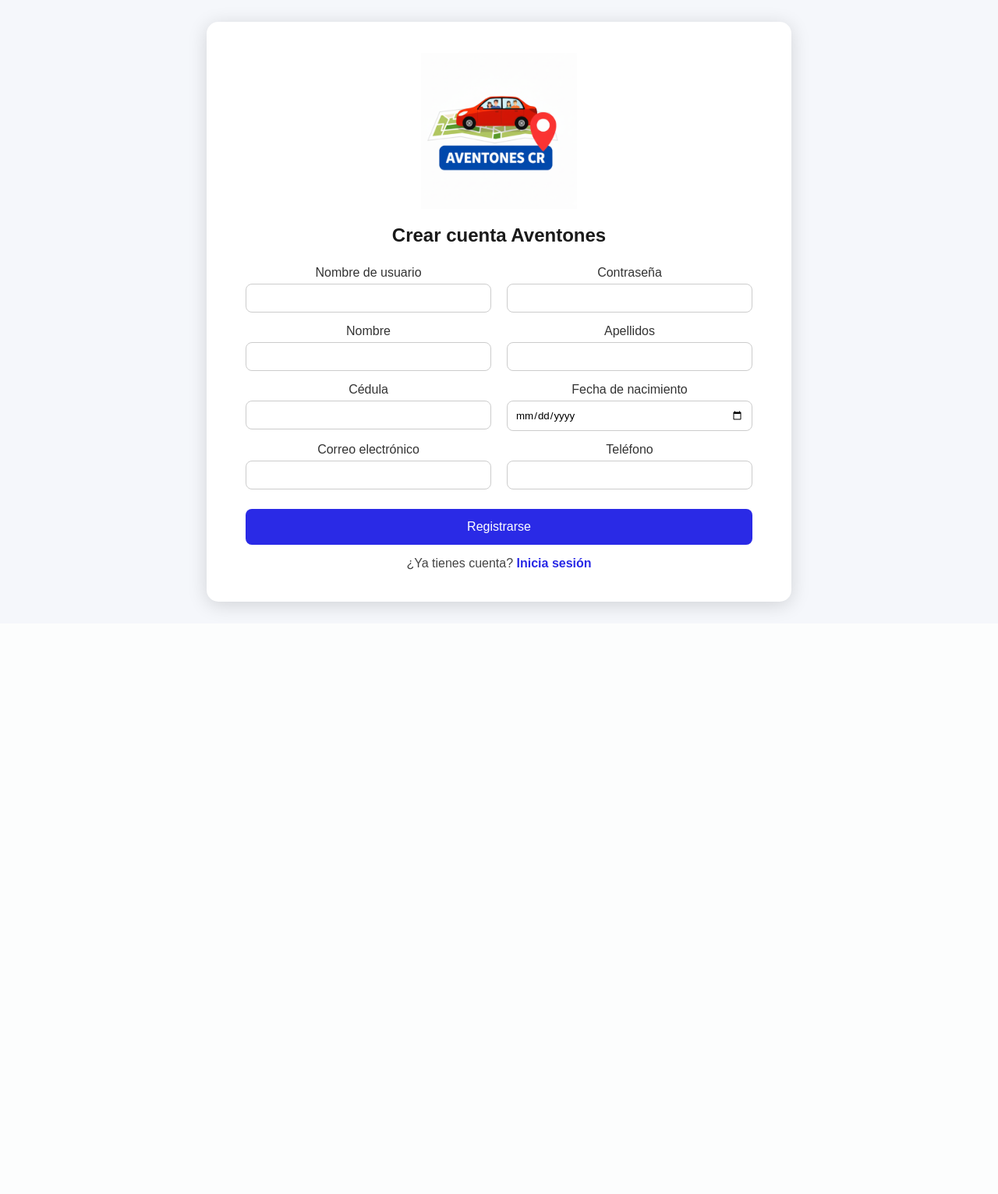
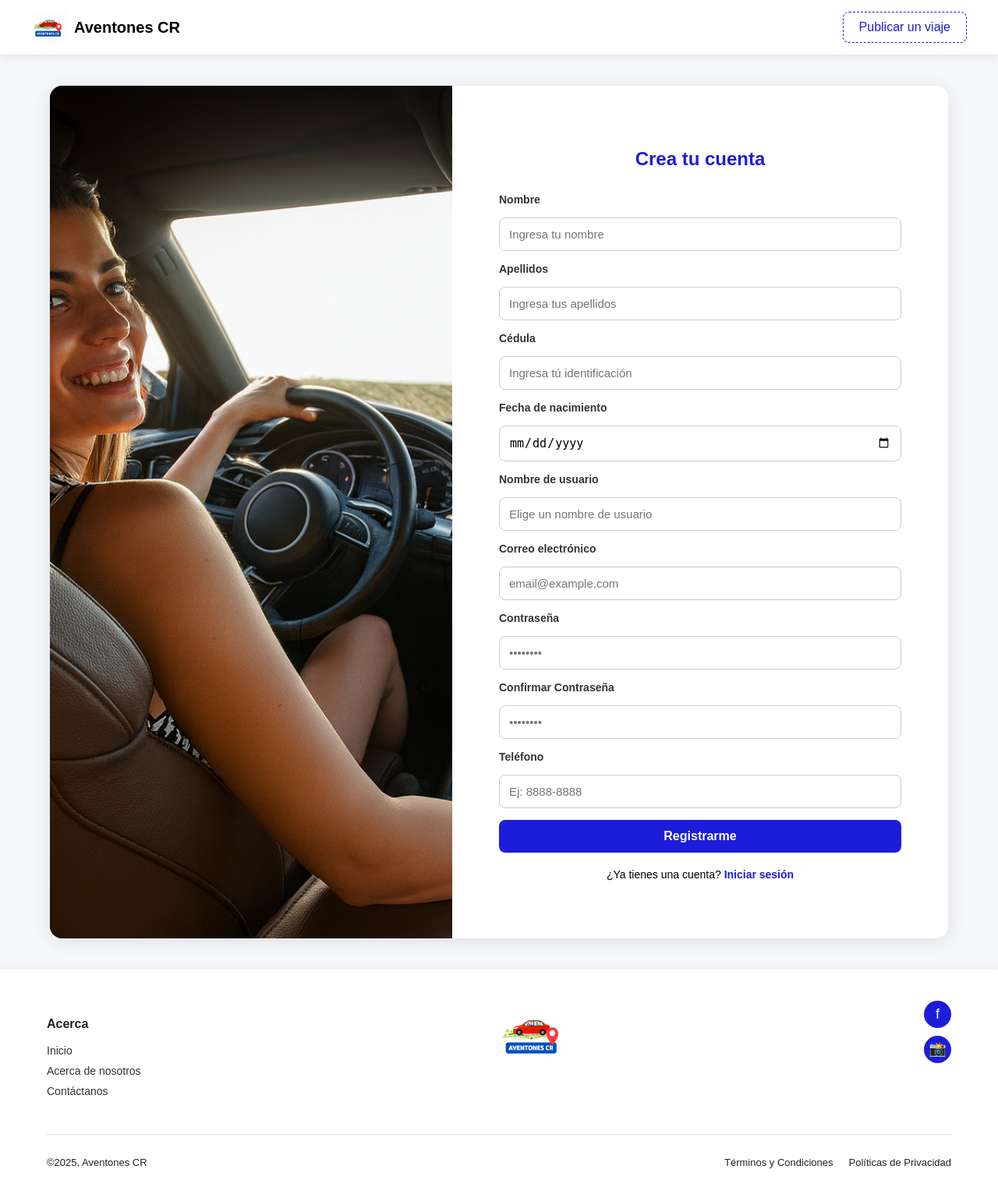
Before and after one commit to Sweetkriiz/aventonescr.com, a PHP site: page /registrarse.php in a window 1280 px wide. Shown: the whole page at 78% size. Before the commit the page ends 788 px from the top, so only its background shows below. Run offline with PHP 8.4, Linux system fonts and the light colour scheme.

Commit message:
Style de registro, construcción de footer y modificación del login

```diff
--- a/public/css/registrarse.css
+++ b/public/css/registrarse.css
@@ -1,127 +1,308 @@
-/* Reset */
-* {
+/* ====== General ====== */
+body {
+  font-family: 'Poppins', Arial, sans-serif;
+  background: #f6f7fb;
   margin: 0;
   padding: 0;
-  box-sizing: border-box;
-  font-family: "Poppins", sans-serif;
 }
 
-body, html {
-  height: 100%;
-  background-color: #f5f7fb;
+/* ====== Navbar ====== */
+.navbar {
+  background: #ffffff;
+  height: 70px;
+  display: flex;
+  justify-content: space-between;
+  align-items: center;
+  padding: 0 40px;
+  box-shadow: 0 2px 10px rgba(0,0,0,0.1);
+  position: sticky;
+  top: 0;
+  z-index: 100;
 }
 
-/* Centrado absoluto */
+.navbar-left {
+  display: flex;
+  align-items: center;
+  gap: 10px;
+}
+
+.navbar-logo {
+  width: 45px;
+  height: 45px;
+}
+
+.navbar-title {
+  font-weight: 600;
+  font-size: 20px;
+  color: #000000;
+}
+
+.navbar-right .navbar-btn {
+  background: transparent;
+  border: 1.5px dashed #1d1dd9;
+  border-radius: 8px;
+  padding: 10px 20px;
+  color: #1d1dd9;
+  font-weight: 500;
+  cursor: pointer;
+  transition: all 0.3s ease;
+}
+
+.navbar-btn:hover {
+  background: #1d1dd9;
+  color: white;
+}
+
+/* ====== Contenedor ====== */
 .register-container {
   display: flex;
-  justify-content: center;   /* Centra horizontalmente */
-  align-items: center;       /* Centra verticalmente */
-  height: 100vh;             /* Ocupa toda la altura de la pantalla */
-  width: 100%;
+  justify-content: center;
+  align-items: stretch;
+  margin: 40px auto;
+  width: 90%;
+  max-width: 1200px;
+  background: white;
+  border-radius: 16px;
+  box-shadow: 0 4px 25px rgba(0,0,0,0.1);
+  overflow: hidden;
 }
 
-/* Caja del contenido centrado */
-.content {
-  background: #fff;
-  border-radius: 15px;
-  box-shadow: 0 4px 25px rgba(0, 0, 0, 0.15);
-  padding: 40px 50px;
-  width: 90%;
-  max-width: 750px;
-  text-align: center;
+/* Imagen lateral */
+.image-side {
+  flex: 1;
+  background: #000;
+  overflow: hidden;
 }
 
-/* Logo */
-.logo {
-  width: 200px;
-  max-width: 90%;
-  display: block;
-  margin: 0 auto 20px auto;
-  object-fit: contain;
-  transition: transform 0.2s ease-in-out;
+.image-side img {
+  width: 100%;
+  height: 100%;
+  object-fit: cover;
 }
 
-.logo:hover {
-  transform: scale(1.05);
+/* ====== Formulario ====== */
+.form-side {
+  flex: 1;
+  padding: 60px 60px;
+  display: flex;
+  flex-direction: column;
+  justify-content: center;
+  text-align: left;
 }
 
-/* Título */
-h2 {
-  color: #1a1a1a;
-  margin-bottom: 25px;
-  font-weight: 600;
+.form-side h2 {
+  text-align: center;
+  color: #1d1dd9;
+  margin-bottom: 30px;
 }
 
-/* Filas de formulario */
-.form-row {
+form {
   display: flex;
-  justify-content: space-between;
-  gap: 20px;
+  flex-direction: column;
+  gap: 15px;
 }
 
-.form-group {
-  flex: 1;
-  display: flex;
-  flex-direction: column;
-  margin-bottom: 15px;
-}
-
-.form-group label {
-  font-weight: 500;
-  margin-bottom: 5px;
+label {
+  font-size: 14px;
+  font-weight: 600;
   color: #333;
 }
 
-.form-group input {
-  padding: 10px;
+input {
+  padding: 12px;
   border-radius: 8px;
   border: 1px solid #ccc;
-  transition: border 0.2s;
+  font-size: 15px;
+  outline: none;
+  transition: border-color 0.2s;
 }
 
-.form-group input:focus {
-  border-color: #2a2ae6;
-  outline: none;
+input:focus {
+  border-color: #1d1dd9;
 }
 
-/* Botón */
+/* Botón principal */
 button {
-  width: 100%;
-  background: #2a2ae6;
-  color: #fff;
+  background: #1d1dd9;
+  color: white;
   border: none;
-  padding: 14px;
   border-radius: 8px;
+  padding: 12px;
   font-size: 16px;
+  font-weight: 600;
   cursor: pointer;
-  margin-top: 10px;
-  transition: background 0.3s;
+  transition: all 0.3s ease;
 }
 
 button:hover {
-  background: #1c1cbf;
+  background: #0000b8;
+  transform: translateY(-2px);
 }
 
-/* Enlace */
-.switch {
+/* Enlace de login */
+.login-link {
   text-align: center;
-  margin-top: 15px;
-  color: #444;
+  margin-top: 20px;
+  font-size: 14px;
 }
 
-.switch a {
-  color: #2a2ae6;
+.login-link a {
+  color: #1d1dd9;
   font-weight: 600;
   text-decoration: none;
 }
 
-.switch a:hover {
+.login-link a:hover {
   text-decoration: underline;
 }
 
-/* Responsivo */
-@media (max-width: 700px) {
-  .form-row {
+
+.footer {
+  background: #fff;
+  color: #222;
+  padding: 40px 60px 20px;
+  font-family: "Poppins", sans-serif;
+  box-shadow: 0 -3px 10px rgba(0,0,0,0.05);
+}
+
+.footer-container {
+  display: flex;
+  justify-content: space-between;
+  align-items: flex-start;
+  flex-wrap: wrap;
+  margin-bottom: 30px;
+}
+
+/* 🔹 Izquierda */
+.footer-left h4 {
+  font-size: 16px;
+  font-weight: 700;
+  margin-bottom: 10px;
+}
+
+.footer-left ul {
+  list-style: none;
+  padding: 0;
+}
+
+.footer-left li {
+  margin-bottom: 8px;
+}
+
+.footer-left a {
+  text-decoration: none;
+  color: #333;
+  font-size: 14px;
+  transition: color 0.3s;
+}
+
+.footer-left a:hover {
+  color: #1d1dd9;
+}
+
+/* 🔹 Centro */
+.footer-center {
+  text-align: center;
+  flex: 1;
+}
+
+.footer-logo {
+  width: 90px;
+  filter: brightness(1.1);
+}
+
+/* 🔹 Derecha */
+.footer-right {
+  display: flex;
+  flex-direction: column;
+  align-items: center;
+  gap: 10px;
+}
+
+.social-icon {
+  display: flex;
+  align-items: center;
+  justify-content: center;
+  width: 35px;
+  height: 35px;
+  border-radius: 50%;
+  background: #1d1dd9;
+  color: #fff;
+  font-size: 18px;
+  text-decoration: none;
+  transition: background 0.3s ease, transform 0.2s ease;
+}
+
+.social-icon:hover {
+  background: #0000b8;
+  transform: scale(1.05);
+}
+
+/* 🔹 Línea inferior */
+.footer-bottom {
+  border-top: 1px solid #ddd;
+  display: flex;
+  justify-content: space-between;
+  align-items: center;
+  flex-wrap: wrap;
+  padding-top: 15px;
+  font-size: 13px;
+}
+
+.footer-links {
+  display: flex;
+  gap: 20px;
+}
+
+.footer-links a {
+  color: #222;
+  text-decoration: none;
+  transition: color 0.3s;
+}
+
+.footer-links a:hover {
+  color: #1d1dd9;
+}
+
+/* 🔹 Responsive */
+@media (max-width: 900px) {
+  .footer-container {
     flex-direction: column;
+    align-items: center;
+    text-align: center;
+    gap: 20px;
+  }
+
+  .footer-right {
+    flex-direction: row;
+    justify-content: center;
+    gap: 15px;
+  }
+
+  .footer-bottom {
+    flex-direction: column;
+    gap: 10px;
+    text-align: center;
   }
 }
+
+
+/* ====== Responsivo ====== */
+@media (max-width: 900px) {
+  .register-container {
+    flex-direction: column;
+    width: 95%;
+  }
+
+  .image-side {
+    height: 250px;
+  }
+
+  .form-side {
+    padding: 30px 25px;
+  }
+
+  .navbar {
+    padding: 0 20px;
+  }
+}
--- a/public/registrarse.php
+++ b/public/registrarse.php
@@ -18,8 +18,7 @@ if ($_SERVER['REQUEST_METHOD'] === 'POST') {
     $stmt->execute([$nombreUsuario, $contrasena, $nombre, $apellidos, $cedula, $fechaNacimiento, $correo, $telefono]);
 
     echo "<p>Usuario registrado correctamente. <a href='views/login.php'>Iniciar sesión</a></p>";
-}
-?>
+}?>
 
 <!DOCTYPE html>
 <html lang="es">
@@ -28,65 +27,97 @@ if ($_SERVER['REQUEST_METHOD'] === 'POST') {
   <title>Registro - Aventones CR</title>
   <link rel="stylesheet" href="css/registrarse.css">
 </head>
+
 <body>
+
+  <nav class="navbar">
+    <div class="navbar-left">
+      <img src="images/logo.png" alt="Logo Aventones" class="navbar-logo">
+      <span class="navbar-title">Aventones CR</span>
+    </div>
+    <div class="navbar-right">
+      <button class="navbar-btn">Publicar un viaje</button>
+    </div>
+  </nav>
+
+
   <div class="register-container">
-    <div class="content">
-      <img src="images/logo.png" alt="Logo Aventones" class="logo">
-      <h2>Crear cuenta Aventones</h2>
+    <div class="image-side">
+      <img src="images/login.png" alt="Registro Aventones">
+    </div>
 
-      <form action="register.php" method="POST">
-        <div class="form-row">
-          <div class="form-group">
-            <label>Nombre de usuario</label>
-            <input type="text" name="nombreUsuario" required>
-          </div>
+    <div class="form-side">
+      <h2>Crea tu cuenta</h2>
 
-          <div class="form-group">
-            <label>Contraseña</label>
-            <input type="password" name="contrasena" required>
-          </div>
-        </div>
+      <form method="POST" action="">
 
-        <div class="form-row">
-          <div class="form-group">
-            <label>Nombre</label>
-            <input type="text" name="nombre" required>
-          </div>
+        <label for="nombre">Nombre</label>
+        <input type="text" id="nombre" name="nombre" placeholder="Ingresa tu nombre" required>
 
-          <div class="form-group">
-            <label>Apellidos</label>
-            <input type="text" name="apellidos" required>
-          </div>
-        </div>
+        <label for="apellidos">Apellidos</label>
+        <input type="text" id="apellidos" name="apellidos" placeholder="Ingresa tus apellidos" required>
 
-        <div class="form-row">
-          <div class="form-group">
-            <label>Cédula</label>
-            <input type="text" name="cedula" required>
-          </div>
+        <label for="cedula">Cédula</label>
+        <input type="text" id="cedula" name="cedula" placeholder="Ingresa tú identificación" required>
 
-          <div class="form-group">
-            <label>Fecha de nacimiento</label>
-            <input type="date" name="fechaNacimiento" required>
-          </div>
-        </div>
+        <label for="fechaNacimiento">Fecha de nacimiento</label>
+        <input type="date" id="fechaNacimiento" name="fechaNacimiento" required>
 
-        <div class="form-row">
-          <div class="form-group">
-            <label>Correo electrónico</label>
-            <input type="email" name="correo" required>
-          </div>
+        <label for="nombreUsuario">Nombre de usuario</label>
+        <input type="text" id="nombreUsuario" name="nombreUsuario" placeholder="Elige un nombre de usuario" required>
 
-          <div class="form-group">
-            <label>Teléfono</label>
-            <input type="tel" name="telefono" required>
-          </div>
-        </div>
+        <label for="correo">Correo electrónico</label>
+        <input type="email" id="correo" name="correo" placeholder="email@example.com" required>
 
-        <button type="submit">Registrarse</button>
-        <p class="switch">¿Ya tienes cuenta? <a href="login.php">Inicia sesión</a></p>
+        <label for="password">Contraseña</label>
+        <input type="password" id="password" name="password" placeholder="••••••••" required>
+
+        <label for="contrasena">Confirmar Contraseña</label>
+        <input type="password" id="contrasena" name="contrasena" placeholder="••••••••" required>
+
+        <label for="telefono">Teléfono</label>
+        <input type="tel" id="telefono" name="telefono" placeholder="Ej: 8888-8888" required>
+
+        <button type="submit">Registrarme</button>
+
       </form>
+
+      <p class="login-link">¿Ya tienes una cuenta? <a href="login.php">Iniciar sesión</a></p>
     </div>
   </div>
+
+<footer class="footer">
+  <div class="footer-container">
+    <!-- 🔹 Sección izquierda -->
+    <div class="footer-left">
+      <h4>Acerca</h4>
+      <ul>
+        <li><a href="#">Inicio</a></li>
+        <li><a href="#">Acerca de nosotros</a></li>
+        <li><a href="#">Contáctanos</a></li>
+      </ul>
+    </div>
+
+    <!-- 🔹 Sección central -->
+    <div class="footer-center">
+      <img src="images/logo.png" alt="Logo Aventones" class="footer-logo">
+    </div>
+
+    <!-- 🔹 Sección derecha -->
+    <div class="footer-right">
+      <a href="#" class="social-icon facebook">f</a>
+      <a href="#" class="social-icon instagram">📸</a>
+    </div>
+  </div>
+
+  <!-- 🔹 Línea inferior -->
+  <div class="footer-bottom">
+    <p>©2025, Aventones CR</p>
+    <div class="footer-links">
+      <a href="#">Términos y Condiciones</a>
+      <a href="#">Políticas de Privacidad</a>
+    </div>
+  </div>
+</footer>
 </body>
 </html>
```
Also changed, not shown: public/css/login.css (+8 -1 lines).
